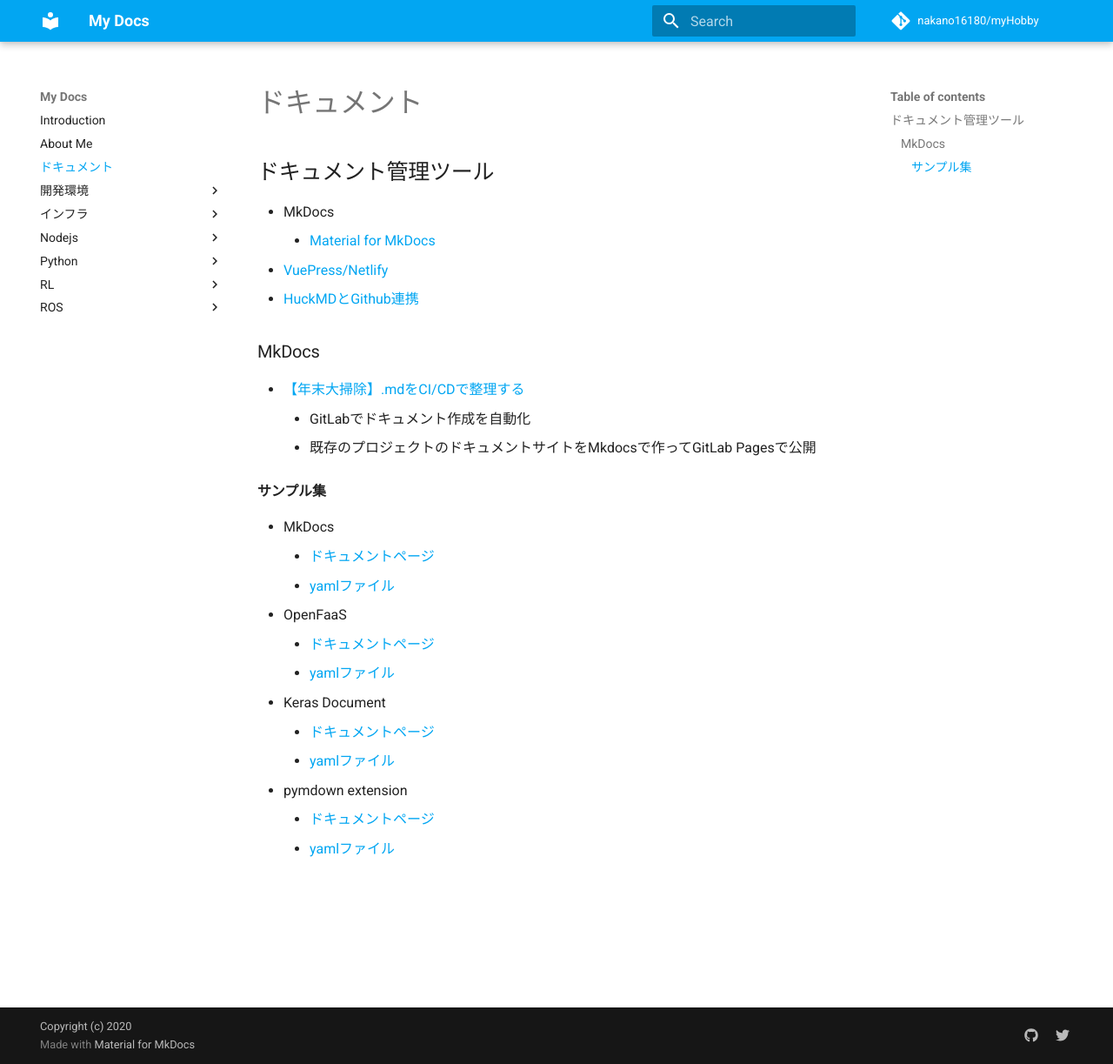
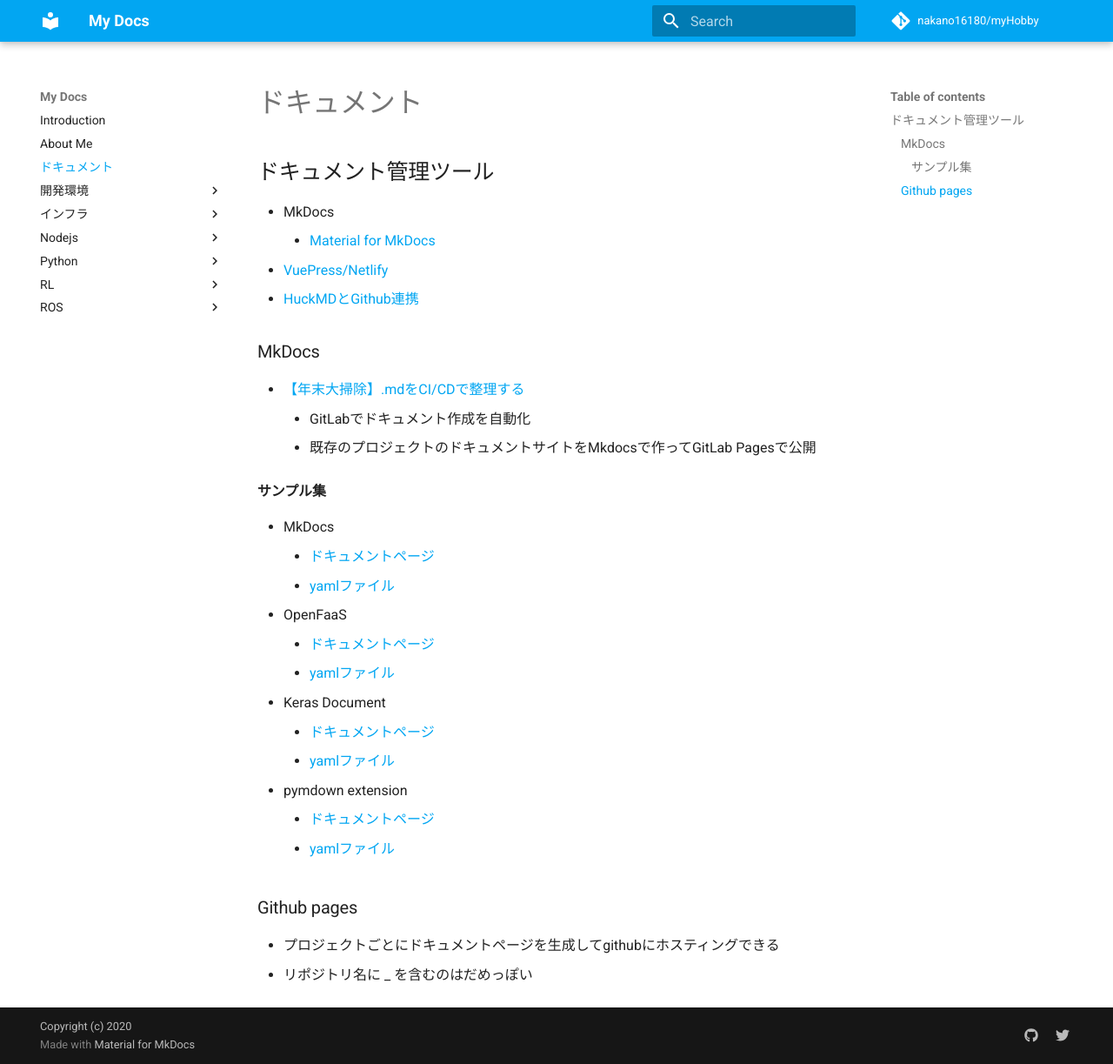
Before and after one commit to nakano16180/myHobby, an MkDocs documentation site: the page built from docs/dev/document.md, in a window 1280 px wide and 1223 px high. Shown: the whole window at 87% size. Built offline with MkDocs 1.6.1 and Material for MkDocs 9.7.7, drawn with Linux system fonts in a browser that asks for light colours; comment, search, counter and statistics services are not loaded.

Commit message:
update document

```diff
--- a/docs/dev/document.md
+++ b/docs/dev/document.md
@@ -21,3 +21,7 @@
   - pymdown extension
     - [ドキュメントページ](https://facelessuser.github.io/pymdown-extensions/)
     - [yamlファイル](https://github.com/facelessuser/pymdown-extensions/blob/master/mkdocs.yml)
+
+### Github pages
+  - プロジェクトごとにドキュメントページを生成してgithubにホスティングできる
+  - リポジトリ名に _ を含むのはだめっぽい
```
